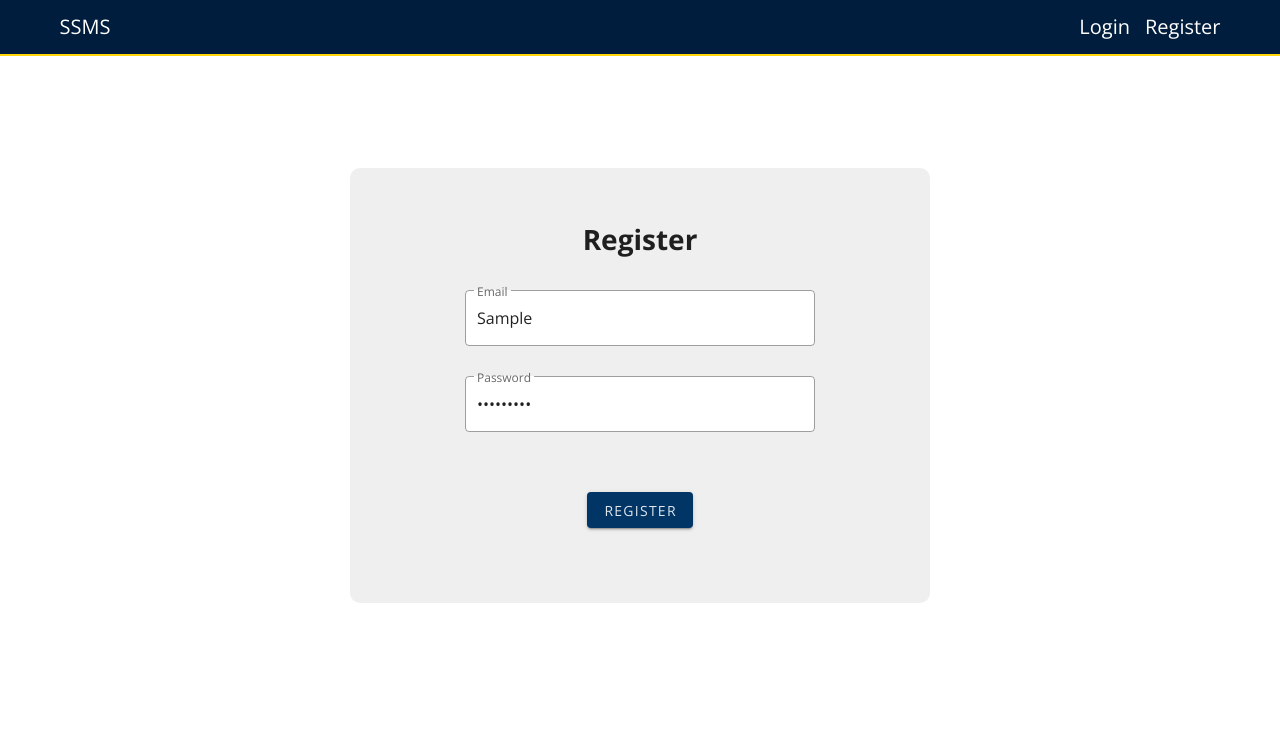
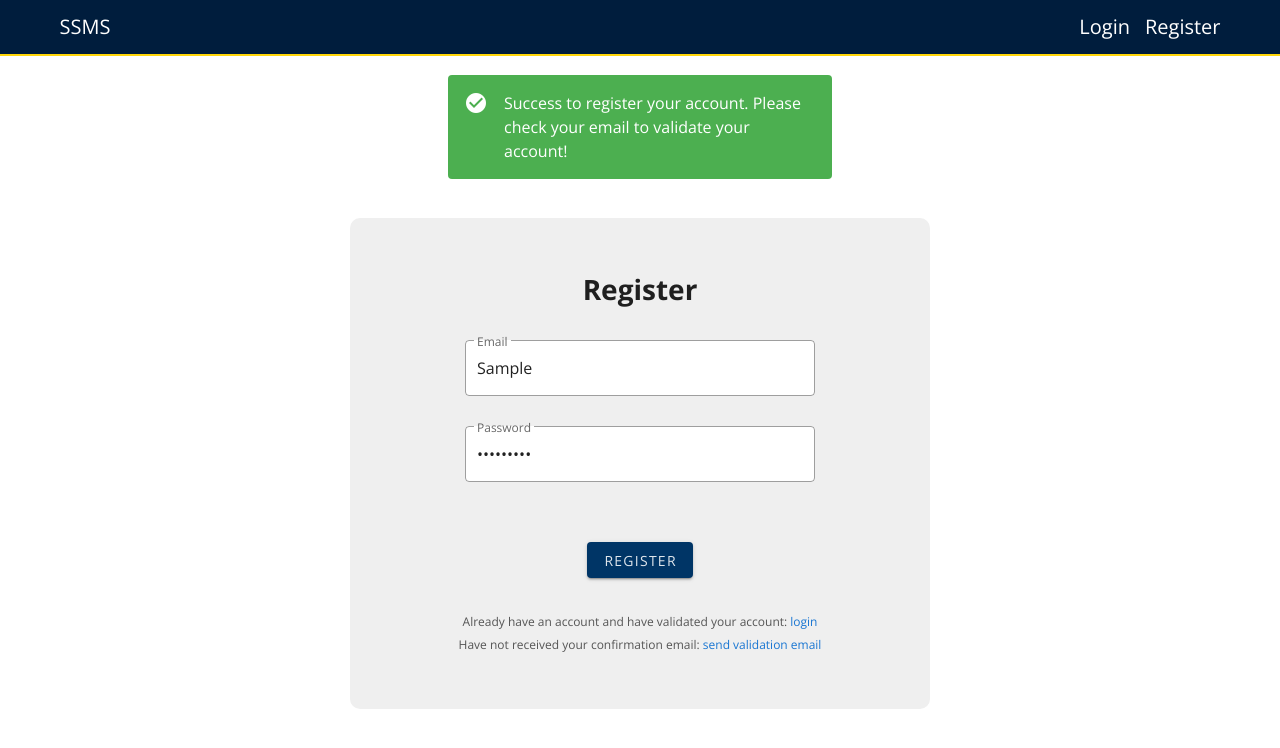
Before and after one commit to agusrichard/school-management-system-client, a Vue app: page /auth/register in a window 1280 px wide. Both pictures are taken after typing "Sample", "Sample123" into the empty fields and a click on the button "REGISTER". Shown: the top 748 px of the page. Built offline with nearby package versions, Linux system fonts and the light colour scheme; no server answers.

Commit message:
feat: create alert component

```diff
--- /dev/null
+++ b/src/components/alert.vue
@@ -0,0 +1,30 @@
+<template>
+  <v-alert
+    type="success"
+    :value="isShow"
+    transition="fade-transition"
+    class="alert"
+  >
+    {{ message }}
+  </v-alert>
+</template>
+
+<script>
+export default {
+  props: ['isShow', 'message']
+}
+</script>
+
+<style>
+.alert {
+  top: 75px;
+  left: 50%;
+  width: 30%;
+}
+
+.v-alert {
+  z-index: 99;
+  position: absolute !important;
+  transform: translate(-50%, 0);
+}
+</style>
--- a/src/components/auth-form.vue
+++ b/src/components/auth-form.vue
@@ -15,6 +15,11 @@
       />
     </div>
     <Button :title='formTitle' type='submit' />
+    <div class="auth-bottom">
+      <p v-if="isRegister">Already have an account and have validated your account: <router-link to="/auth/login">login</router-link></p>
+      <p v-else>Have no account yet: <router-link to="/auth/register">register</router-link></p>
+      <p>Have not received your confirmation email: <router-link to="/auth/login">send validation email</router-link></p>
+    </div>
   </form>
 </template>
 
@@ -23,7 +28,7 @@ import Button from './button'
 import TextField from './textfield'
 
 export default {
-  props: ['formTitle', 'submit'],
+  props: ['formTitle', 'submit', 'isRegister'],
   components: { TextField, Button },
   data: function () {
     return { email: '', password: '' }
@@ -43,7 +48,7 @@ form {
   padding-top: 50px;
   align-items: center;
   border-radius: 10px;
-  padding-bottom: 75px;
+  padding-bottom: 50px;
   background: #efefef;
   flex-direction: column;
 }
@@ -55,4 +60,20 @@ h1 {
 .textfield-container {
   padding: 30px 0;
 }
+
+.auth-bottom {
+  color: #555;
+  font-size: 12px;
+  margin-top: 30px;
+  text-align: center;
+}
+
+.auth-bottom p {
+  margin-block-end: 5px;
+  margin-block-start: 5px;
+}
+
+.auth-bottom a {
+  text-decoration: none;
+}
 </style>
--- a/src/views/auth/login.vue
+++ b/src/views/auth/login.vue
@@ -1,7 +1,7 @@
 <template>
   <Layout>
     <div class="form-container">
-      <AuthForm formTitle='Login' />
+      <AuthForm formTitle='Login' @submit="submit" :isRegister="false" />
     </div>
   </Layout>
 </template>
@@ -12,7 +12,12 @@ import AuthForm from '../../components/auth-form'
 
 export default {
   name: 'Login',
-  components: { Layout, AuthForm }
+  components: { Layout, AuthForm },
+  methods: {
+    submit: function (data) {
+      console.log('login')
+    }
+  }
 }
 </script>
 
--- a/src/views/auth/register.vue
+++ b/src/views/auth/register.vue
@@ -1,7 +1,10 @@
 <template>
   <Layout>
+    <Alert :isShow="showAlert"
+      message="Success to register your account. Please check your email to validate your account!"
+    />
     <div class="form-container">
-      <AuthForm formTitle='Register' @submit="submit" />
+      <AuthForm formTitle='Register' @submit="submit" :isRegister="true" />
     </div>
   </Layout>
 </template>
@@ -9,15 +12,23 @@
 <script>
 import { register } from '../../apis/register'
 
+import Alert from '../../components/alert'
 import Layout from '../../components/layout'
 import AuthForm from '../../components/auth-form'
 
 export default {
   name: 'Register',
-  components: { Layout, AuthForm },
+  components: { Layout, AuthForm, Alert },
+  data: function () {
+    return {
+      showAlert: false
+    }
+  },
   methods: {
     submit: function (data) {
-      return register(data.email, data.password)
+      const result = register(data.email, data.password)
+      this.showAlert = !this.showAlert
+      return result
     }
   }
 }
@@ -26,7 +37,7 @@ export default {
 <style scoped>
 .form-container {
   display: flex;
-  padding-top: 100px;
+  padding-top: 150px;
   justify-content: center;
 }
 </style>
```
